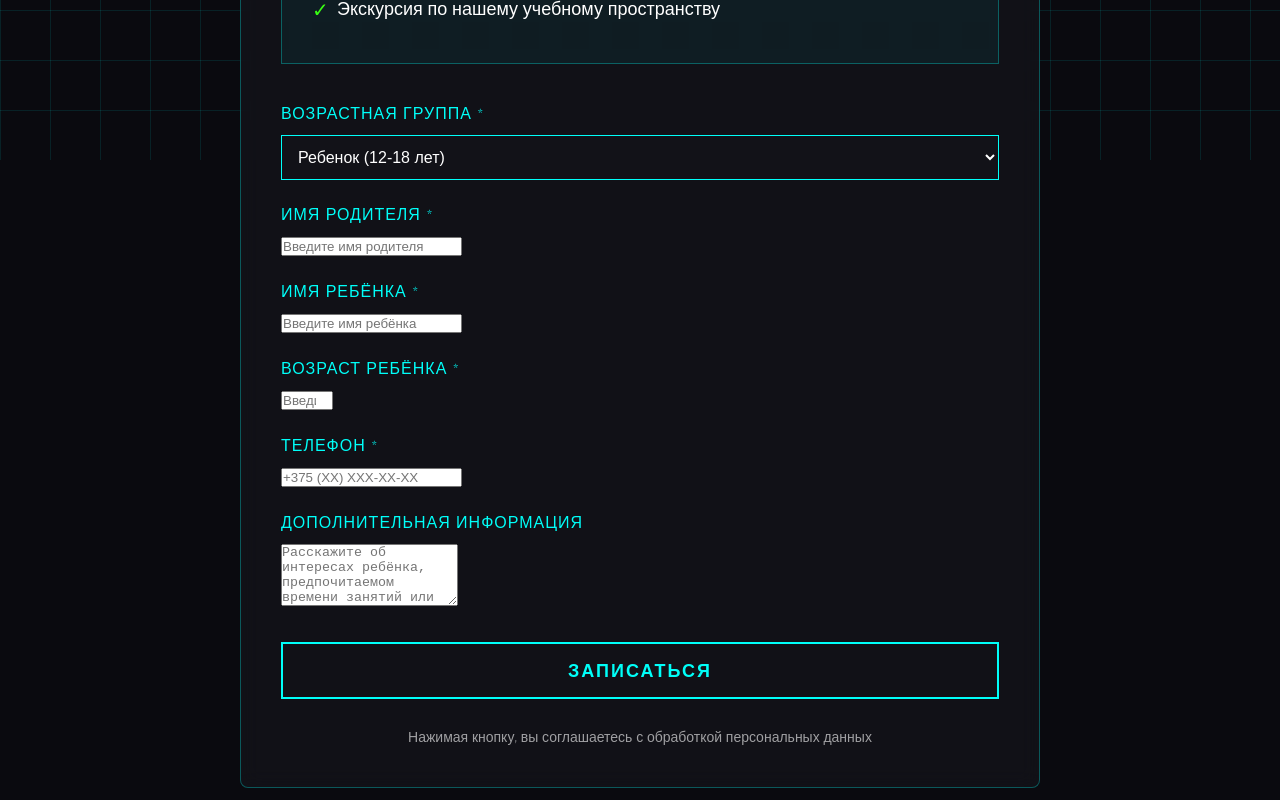
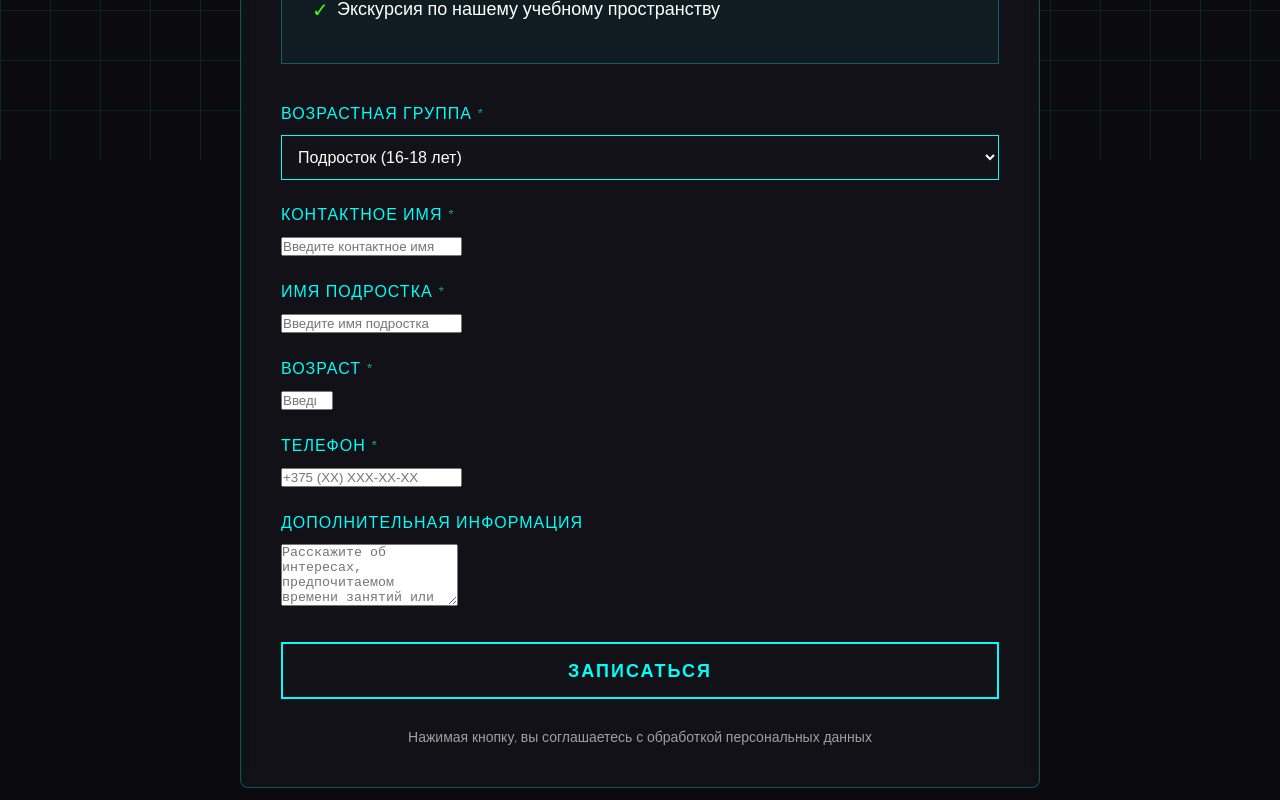
Before and after one commit to antsincgame/vibe-codiding, a React (Vite) app: page /trial in a window 1280 px wide. Shown: the part 640-1440 px from the top of the page. Built offline with nearby package versions, Linux system fonts and the light colour scheme; no server answers; the database is empty.

Commit message:
Updated Home.tsx

```diff
--- a/src/components/Footer.tsx
+++ b/src/components/Footer.tsx
@@ -51,7 +51,7 @@ export default function Footer() {
             {settings.school_name || 'Vibecoding'}
           </h3>
           <p style={{ opacity: 0.8, lineHeight: '1.8' }}>
-            {settings.about_text || 'Школа программирования для детей и взрослых, обучение веб разработки, веб приложений'}
+            {settings.about_text || 'Школа программирования для подростков и взрослых, обучение веб разработки, веб приложений'}
           </p>
         </div>
 
--- a/src/pages/Admin.tsx
+++ b/src/pages/Admin.tsx
@@ -503,13 +503,13 @@ export default function Admin() {
                   </div>
                   {reg.age_group === 'child' && reg.child_name && (
                     <div>
-                      <div style={{ fontSize: '12px', opacity: 0.6 }}>Ребёнок</div>
+                      <div style={{ fontSize: '12px', opacity: 0.6 }}>Подросток</div>
                       <div>{reg.child_name} ({reg.child_age} лет)</div>
                     </div>
                   )}
                   <div>
                     <div style={{ fontSize: '12px', opacity: 0.6 }}>Возрастная группа</div>
-                    <div>{reg.age_group === 'child' ? 'Ребёнок (12-18 лет)' : 'Взрослый (18+)'}</div>
+                    <div>{reg.age_group === 'child' ? 'Подросток (16-18 лет)' : 'Взрослый (18+)'}</div>
                   </div>
                   <div>
                     <div style={{ fontSize: '12px', opacity: 0.6 }}>Телефон</div>
@@ -1036,7 +1036,7 @@ function CourseModal({
               type="text"
               value={formData.age_group}
               onChange={(e) => setFormData({ ...formData, age_group: e.target.value })}
-              placeholder="12-18 лет"
+              placeholder="16+"
             />
           </div>
         </div>
--- a/src/pages/Home.tsx
+++ b/src/pages/Home.tsx
@@ -9,8 +9,8 @@ const defaultSettings: HomePageSettings = {
   subtitle: 'Vibecoding - первая в Гродно школа вайб-кодинга',
   description: 'Забудьте о сложных языках программирования! В Vibecoding мы научим вас создавать настоящие сайты, веб-сервисы и приложения, используя революционный подход — вайб-кодинг.',
   meta_title: 'Vibecoding - школа веб-разработки в Гродно',
-  meta_description: 'Научитесь создавать сайты и веб-приложения с нуля. Школа Vibecoding предлагает инновационный подход к обучению веб-разработке для детей и взрослых.',
-  meta_keywords: 'программирование, веб-разработка, обучение, гродно, курсы, дети',
+  meta_description: 'Научитесь создавать сайты и веб-приложения с нуля. Школа Vibecoding предлагает инновационный подход к обучению веб-разработке для подростков и взрослых.',
+  meta_keywords: 'программирование, веб-разработка, обучение, гродно, курсы, подростки',
 };
 
 export default function Home() {
@@ -195,7 +195,7 @@ export default function Home() {
           opacity: 0.8,
           marginBottom: '60px'
         }}>
-          У нас есть два курса они различаются только технологиями, подходят как для детей 12+ так и для взрослых, занятия проходят в раздельных группах
+          У нас есть два курса они различаются только технологиями, подходят как для подростков от 16 лет так и для взрослых, занятия проходят в раздельных группах
         </p>
 
         <div style={{
--- a/src/pages/Trial.tsx
+++ b/src/pages/Trial.tsx
@@ -188,7 +188,7 @@ export default function Trial() {
                   cursor: 'pointer'
                 }}
               >
-                <option value="child">Ребенок (12-18 лет)</option>
+                <option value="child">Подросток (16-18 лет)</option>
                 <option value="adult">Взрослый (18+)</option>
               </select>
             </div>
@@ -202,7 +202,7 @@ export default function Trial() {
                 textTransform: 'uppercase',
                 letterSpacing: '1px'
               }}>
-                {formData.age_group === 'child' ? 'Имя родителя *' : 'Ваше имя *'}
+                {formData.age_group === 'child' ? 'Контактное имя *' : 'Ваше имя *'}
               </label>
               <input
                 type="text"
@@ -210,7 +210,7 @@ export default function Trial() {
                 value={formData.parent_name}
                 onChange={handleChange}
                 required
-                placeholder={formData.age_group === 'child' ? 'Введите имя родителя' : 'Введите ваше имя'}
+                placeholder={formData.age_group === 'child' ? 'Введите контактное имя' : 'Введите ваше имя'}
               />
             </div>
 
@@ -225,7 +225,7 @@ export default function Trial() {
                     textTransform: 'uppercase',
                     letterSpacing: '1px'
                   }}>
-                    Имя ребёнка *
+                    Имя подростка *
                   </label>
                   <input
                     type="text"
@@ -233,7 +233,7 @@ export default function Trial() {
                     value={formData.child_name}
                     onChange={handleChange}
                     required={formData.age_group === 'child'}
-                    placeholder="Введите имя ребёнка"
+                    placeholder="Введите имя подростка"
                   />
                 </div>
 
@@ -246,7 +246,7 @@ export default function Trial() {
                     textTransform: 'uppercase',
                     letterSpacing: '1px'
                   }}>
-                    Возраст ребёнка *
+                    Возраст *
                   </label>
                   <input
                     type="number"
@@ -254,9 +254,9 @@ export default function Trial() {
                     value={formData.child_age}
                     onChange={handleChange}
                     required={formData.age_group === 'child'}
-                    min="12"
+                    min="16"
                     max="18"
-                    placeholder="Введите возраст (12-18)"
+                    placeholder="Введите возраст (16-18)"
                   />
                 </div>
               </>
@@ -299,7 +299,7 @@ export default function Trial() {
                 value={formData.message}
                 onChange={handleChange}
                 rows={4}
-                placeholder={formData.age_group === 'child' ? 'Расскажите об интересах ребёнка, предпочитаемом времени занятий или задайте вопрос' : 'Расскажите о своих интересах, предпочитаемом времени занятий или задайте вопрос'}
+                placeholder={formData.age_group === 'child' ? 'Расскажите об интересах, предпочитаемом времени занятий или задайте вопрос' : 'Расскажите о своих интересах, предпочитаемом времени занятий или задайте вопрос'}
                 style={{ resize: 'vertical' }}
               />
             </div>
```
Also changed, not shown: src/pages/Parents.tsx (+16 -16 lines).
